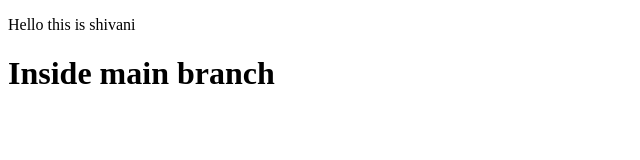
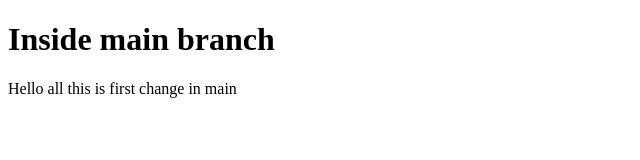
Before and after one commit to DiddiShivani/Git-Demo, a plain HTML site: page index.html in a window 1280 px wide. Shown: the whole page, without its empty margins (0-640 px from the left). Drawn offline with Linux system fonts and the light colour scheme.

Commit message:
second commit

```diff
--- a/index.html
+++ b/index.html
@@ -6,7 +6,7 @@
     <title>Webpage</title>
 </head>
 <body>
-    <p>Hello this is shivani</p>
     <h1>Inside main branch</h1>
+    <p>Hello all this is first change in main </p>
 </body>
 </html>
```
